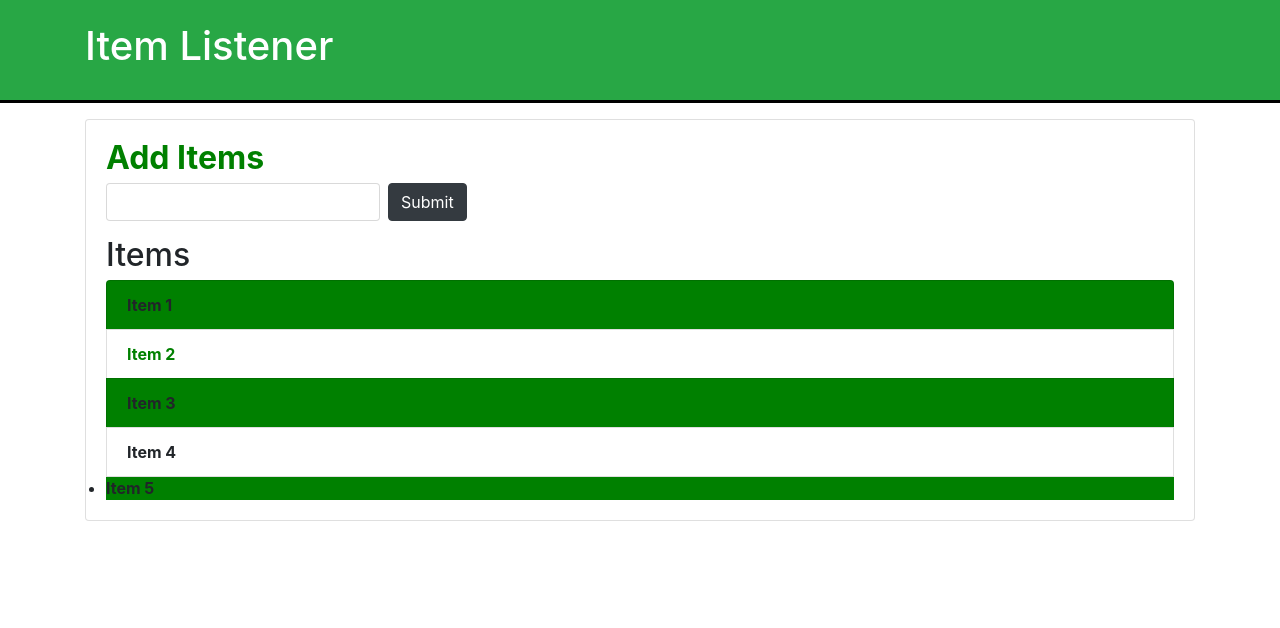
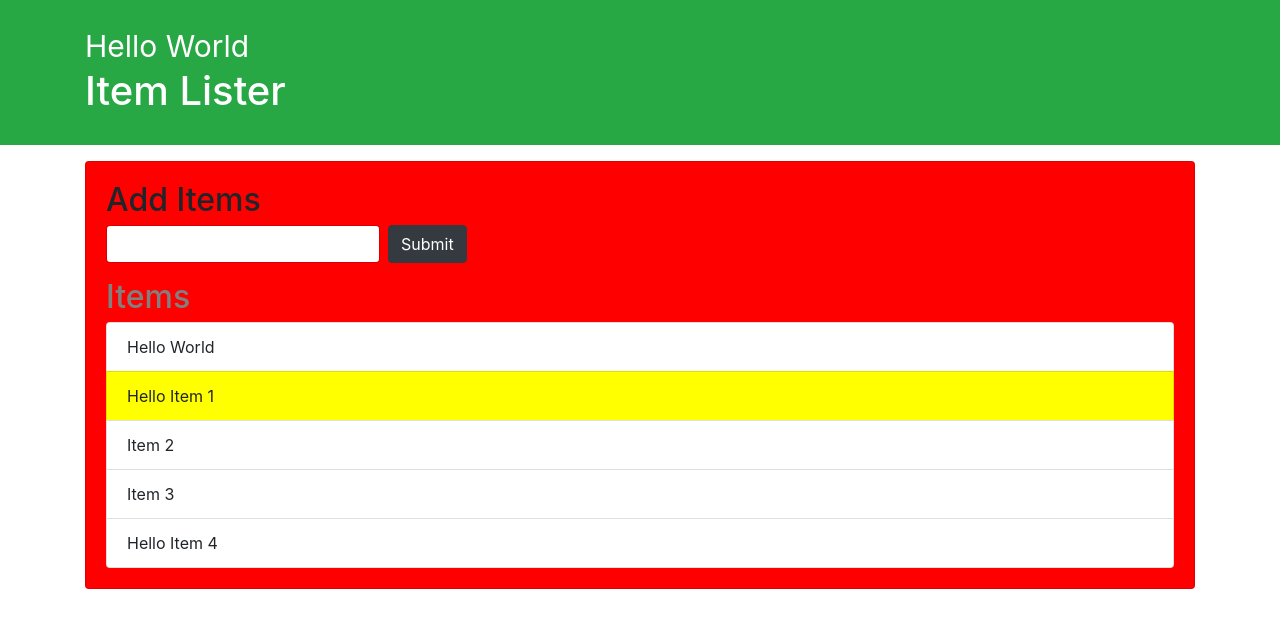
Before and after one commit to S2kStranger/NewItemLister, a plain HTML site: page index.html in a window 1280 px wide. Drawn offline with nearby package versions, Linux system fonts and the light colour scheme.

Commit message:
Creating and added hello world using js

```diff
--- a/demo.js
+++ b/demo.js
@@ -1,31 +1,117 @@
-var headertitle=document.getElementById('header-title');
-headertitle.innerText="Item Listener";
-document.getElementById('main-header').style.borderBottom= 'solid 3px #000';
-var additem=document.getElementsByClassName('title');
-additem[0].style.fontWeight = "bold";
-additem[0].style.color = "green";
-var listitem=document.getElementsByClassName('list-group-item');
-listitem[2].style.backgroundColor ='green';
-for(var i=0;i<listitem.length;i++)
-{
-    listitem[i].style.fontWeight='bold';
-}
-var li=document.getElementsByTagName('li');
-li[4].style.fontWeight='bold';
+// var headertitle=document.getElementById('header-title');
+// headertitle.innerText="Item Listener";
+// document.getElementById('main-header').style.borderBottom= 'solid 3px #000';
+// var additem=document.getElementsByClassName('title');
+// additem[0].style.fontWeight = "bold";
+// additem[0].style.color = "green";
+// var listitem=document.getElementsByClassName('list-group-item');
+// listitem[2].style.backgroundColor ='green';
+// for(var i=0;i<listitem.length;i++)
+// {
+//     listitem[i].style.fontWeight='bold';
+// }
+// var li=document.getElementsByTagName('li');
+// li[4].style.fontWeight='bold';
 
-//Use of Query Selector
-var seconditem=document.querySelector("li:nth-child(2)");
-// seconditem.style.backgroundColor='green';
-var thirditem=document.querySelector("li:nth-child(3)");
-// thirditem.style.display='none';
+// //Use of Query Selector
+// var seconditem=document.querySelector("li:nth-child(2)");
+// // seconditem.style.backgroundColor='green';
+// var thirditem=document.querySelector("li:nth-child(3)");
+// // thirditem.style.display='none';
 
-//Use of querySelectorAll
+// //Use of querySelectorAll
 
-var liitem=document.querySelectorAll(".list-group-item");
-liitem[1].style.color='green';
-var odditem=document.querySelectorAll('li:nth-child(odd)');
-console.log(odditem);
-for(var i=0;i<odditem.length;i++)
-{
-    odditem[i].style.backgroundColor='green';
-}
+// var liitem=document.querySelectorAll(".list-group-item");
+// liitem[1].style.color='green';
+// var odditem=document.querySelectorAll('li:nth-child(odd)');
+// console.log(odditem);
+// for(var i=0;i<odditem.length;i++)
+// {
+//     odditem[i].style.backgroundColor='green';
+// }
+
+//Traversing the node
+//Use of different parent , child and siblingnode
+var itemList=document.querySelector("#items");
+console.log(itemList);
+
+//ParentNode
+console.log(itemList.parentNode);
+itemList.parentNode.style.backgroundColor="#f4f4f4";
+
+//ParentElement
+console.log(itemList.parentElement);
+itemList.parentElement.style.backgroundColor="red";
+
+//childnodes
+console.log(itemList.childNodes);
+
+//children
+console.log(itemList.children);
+itemList.children[0].style.backgroundColor='yellow';
+
+//firstelementchild
+console.log(itemList.firstElementChild);
+itemList.firstElementChild.textContent='Hello Item 1';
+
+//firstchild
+console.log(itemList.firstChild);
+
+
+//lastelementchild
+console.log(itemList.lastElementChild);
+itemList.lastElementChild.textContent='Hello Item 4';
+
+//lastchild
+console.log(itemList.lastchild);
+
+//nextsibling
+console.log(itemList.nextSibling);
+
+//nextelementsibling
+console.log(itemList.nextElementSibling);
+
+//previoussibling
+console.log(itemList.previousSibling);
+
+//previouselementsibling
+console.log(itemList.previousElementSibling);
+itemList.previousElementSibling.style.color='grey';
+
+//creating element
+var newdiv=document.createElement('div');
+console.log(newdiv);
+
+//Add class,id,attribute
+newdiv.className='hello';
+newdiv.id='hello1';
+newdiv.setAttribute('title','Hello Div');
+console.log(newdiv);
+
+//create newdiv text
+var newdivtext=document.createTextNode("Hello World");
+console.log(newdivtext);
+
+//adding text to newdiv
+newdiv.appendChild(newdivtext);
+console.log(newdiv);
+
+//Adding above Item Lister
+var container=document.querySelector("header .container");
+var h1=document.querySelector("header h1");
+
+container.insertBefore(newdiv,h1);
+newdiv.style.fontSize='30px';
+
+//Adding Hello World before Helllo Item 1
+//Creating element
+var newli=document.createElement('li');
+newli.className="list-group-item";
+var newlitext=document.createTextNode("Hello World");
+newli.appendChild(newlitext);
+console.log(newli);
+
+//Adding before Hello Item 1
+var firstli=document.querySelector('.list-group-item');
+var itemcontainer=document.querySelector('#items');
+itemcontainer.insertBefore(newli,firstli);
--- a/index.html
+++ b/index.html
@@ -26,7 +26,6 @@
       <li class="list-group-item">Item 2</li>
       <li class="list-group-item">Item 3</li>
       <li class="list-group-item">Item 4</li>
-      <li>Item 5</li>
     </ul>
    </div>
   </div>
```
